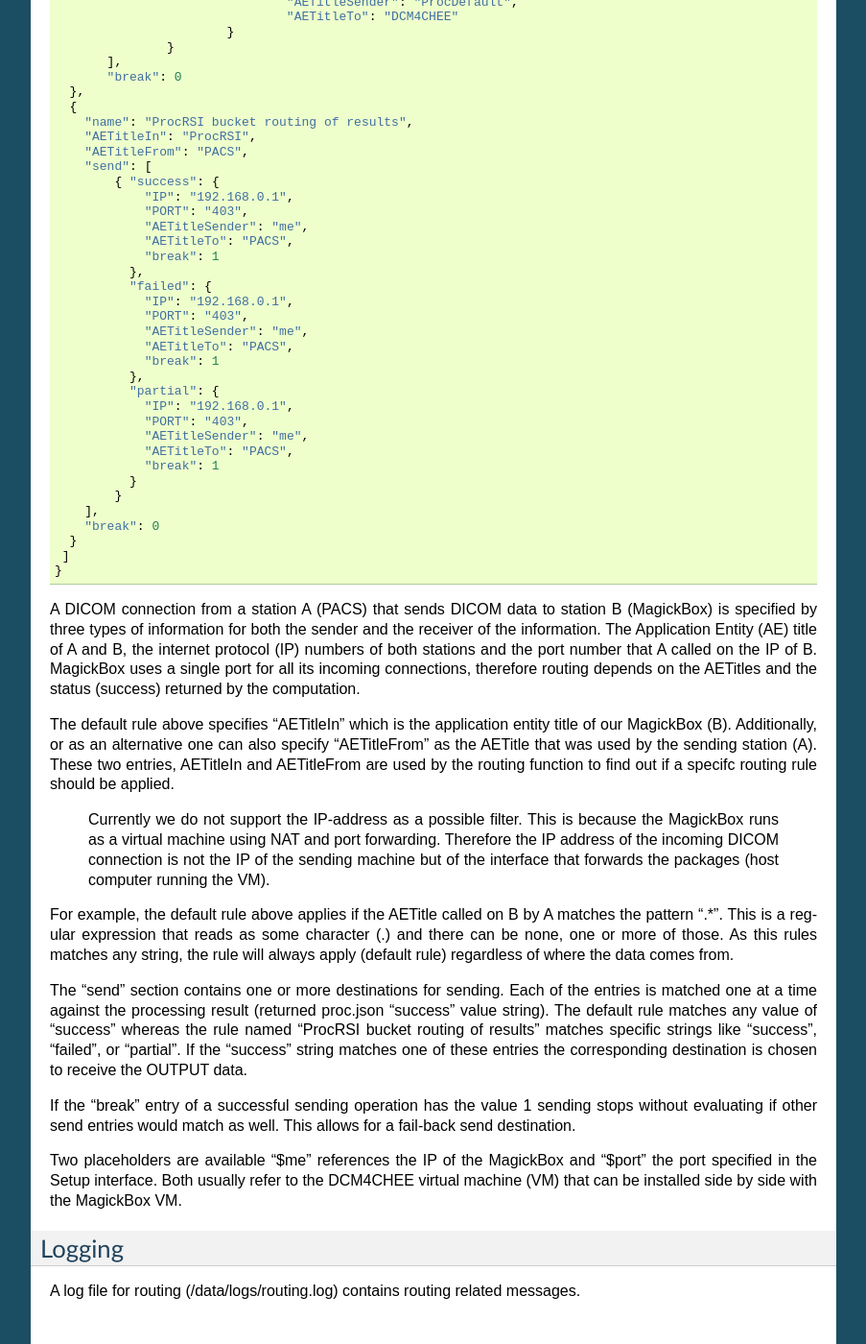
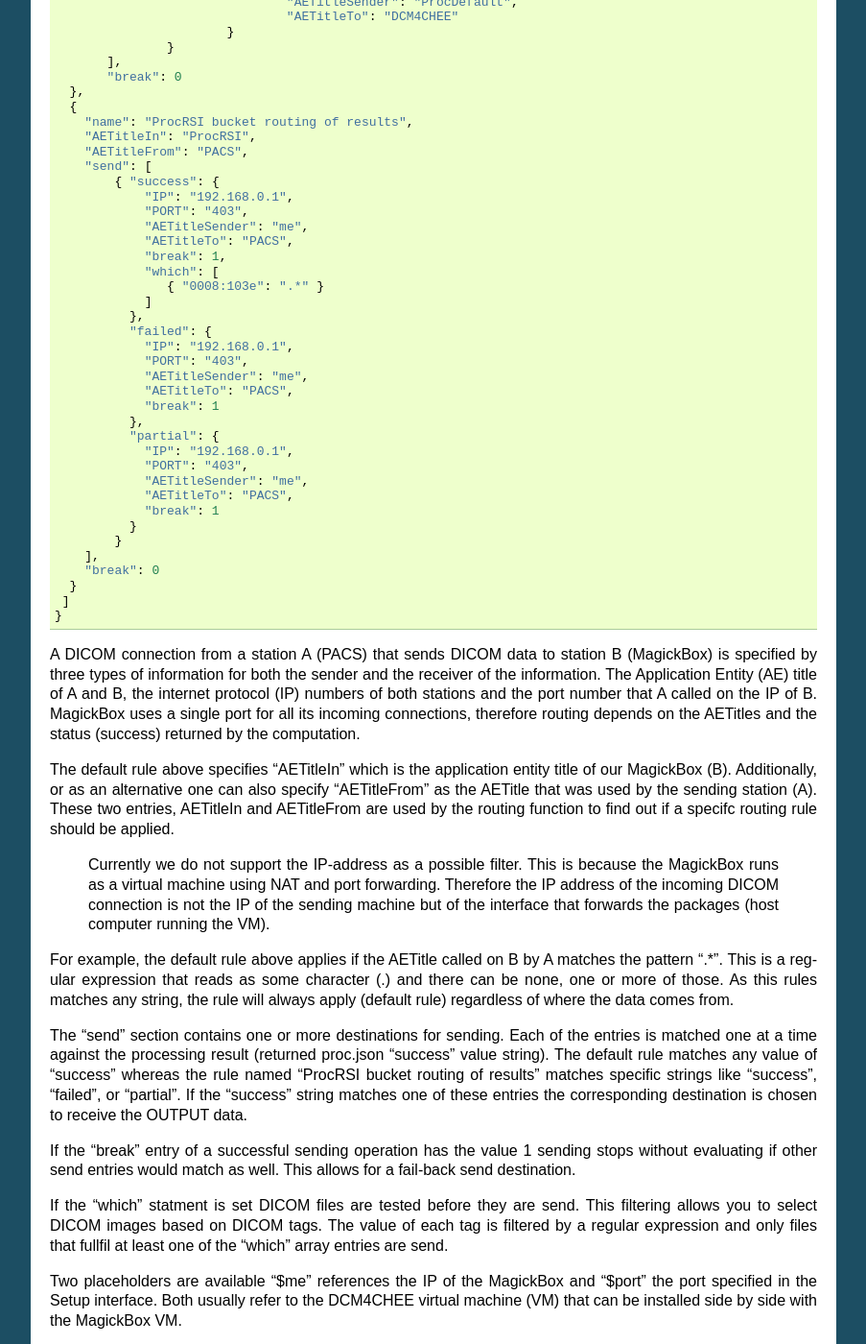
Before and after one commit to HaukeBartsch/MagickBox, a Sphinx documentation site: the page built from code/documentation/docs/source/Routing.rst, in a window 1280 px wide and 1400 px high, scrolled down 752 px. Shown: the whole window at 96% size, without its empty margins (198-1101 px from the left). Built offline with Sphinx 7.4.7, drawn with Linux system fonts in a browser that asks for light colours.

Commit message:
add which statement description

```diff
--- a/code/documentation/docs/source/Routing.rst
+++ b/code/documentation/docs/source/Routing.rst
@@ -49,7 +49,10 @@
              "PORT": "403",
              "AETitleSender": "me",
              "AETitleTo": "PACS",
-             "break": 1
+             "break": 1,
+	     "which": [
+                { "0008:103e": ".*" }
+             ]
        	   },
        	   "failed": {
              "IP": "192.168.0.1",
@@ -84,6 +87,8 @@
 
 If the "break" entry of a successful sending operation has the value 1 sending stops without evaluating if other send entries would match as well. This allows for a fail-back send destination.
 
+If the "which" statment is set DICOM files are tested before they are send. This filtering allows you to select DICOM images based on DICOM tags. The value of each tag is filtered by a regular expression and only files that fullfil at least one of the "which" array entries are send.
+
 Two placeholders are available "$me" references the IP of the MagickBox and "$port" the port specified in the Setup interface. Both usually refer to the DCM4CHEE virtual machine (VM) that can be installed side by side with the MagickBox VM.
 
 Logging
```
